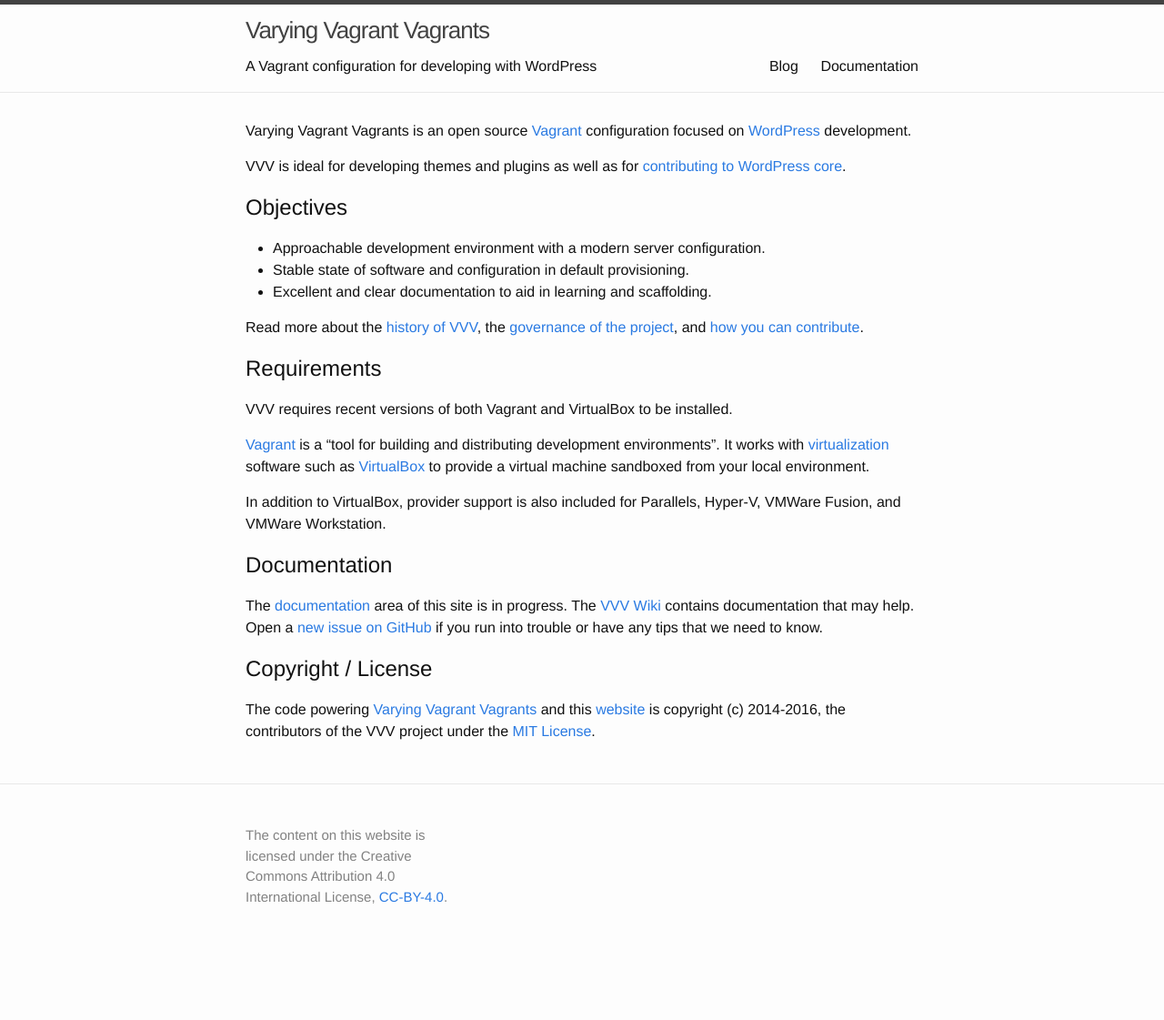
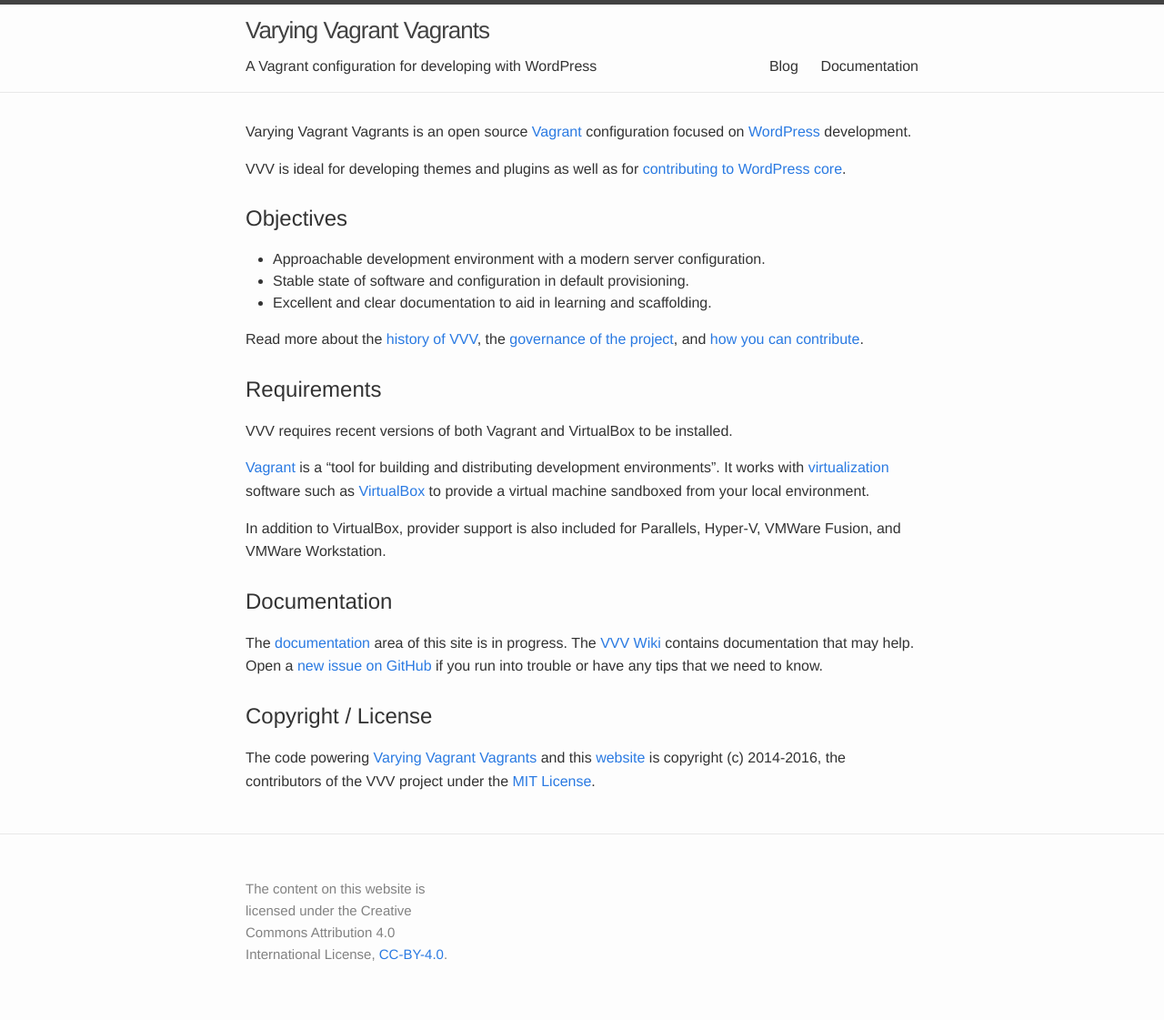
Before and after one commit to Varying-Vagrant-Vagrants/varyingvagrantvagrants.org, a Jekyll site: the page built from index.md, in a window 1280 px wide. Shown: the whole page at 91% size. Built offline with Jekyll 4.4.1, drawn with Linux system fonts in a browser that asks for light colours; before the commit the page ends 1057 px from its top, so only the background shows below that.

Commit message:
Update some of the text styling

```diff
--- a/_sass/_base.scss
+++ b/_sass/_base.scss
@@ -85,7 +85,17 @@ h1, h2, h3, h4, h5, h6 {
     font-weight: $base-font-weight;
 }
 
+h1, h2, h3 {
+	margin-top: 1em;
+}
 
+h3 {
+	font-weight: 300;
+}
+
+p {
+    line-height: 1.6;
+}
 
 /**
  * Links
--- a/css/main.scss
+++ b/css/main.scss
@@ -14,7 +14,7 @@ $base-line-height: 1.5;
 
 $spacing-unit:     30px;
 
-$text-color:       #111;
+$text-color:       #333;
 $background-color: #fdfdfd;
 $brand-color:      #2a7ae2;
 
```
